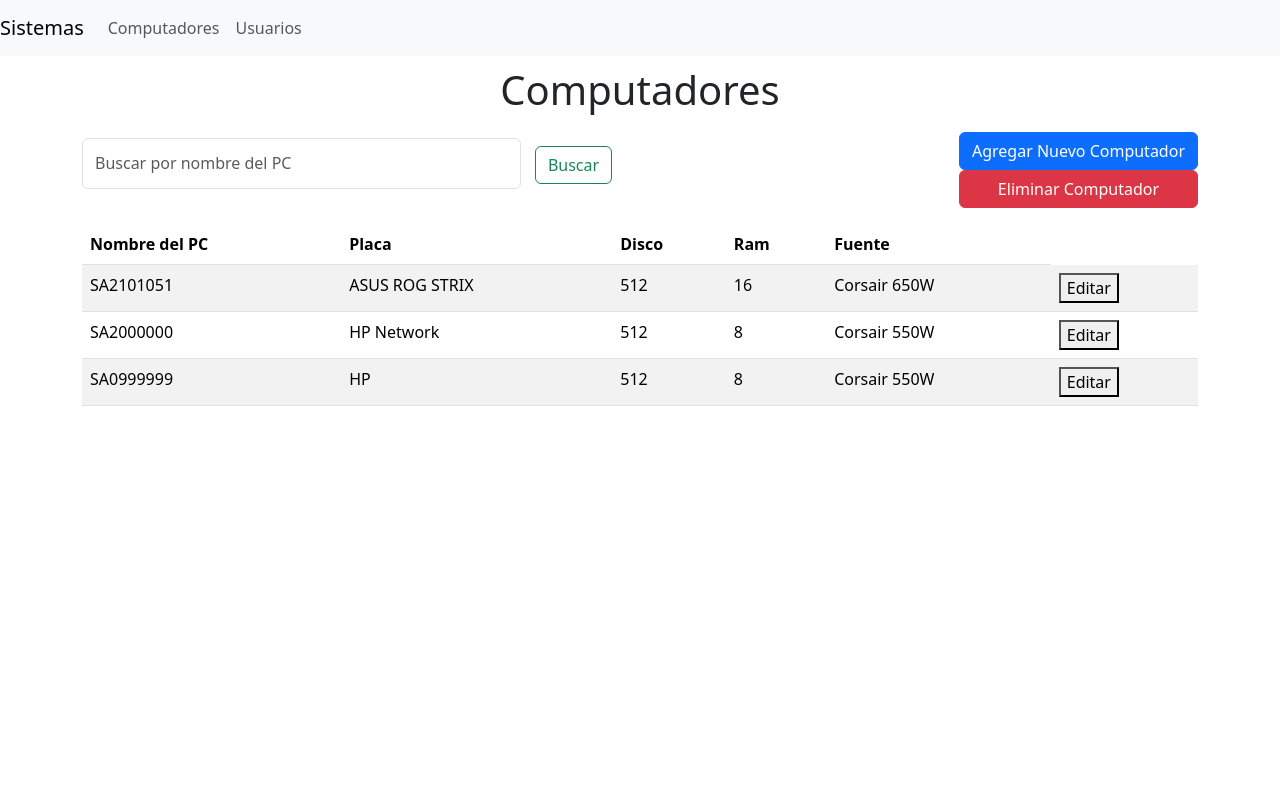
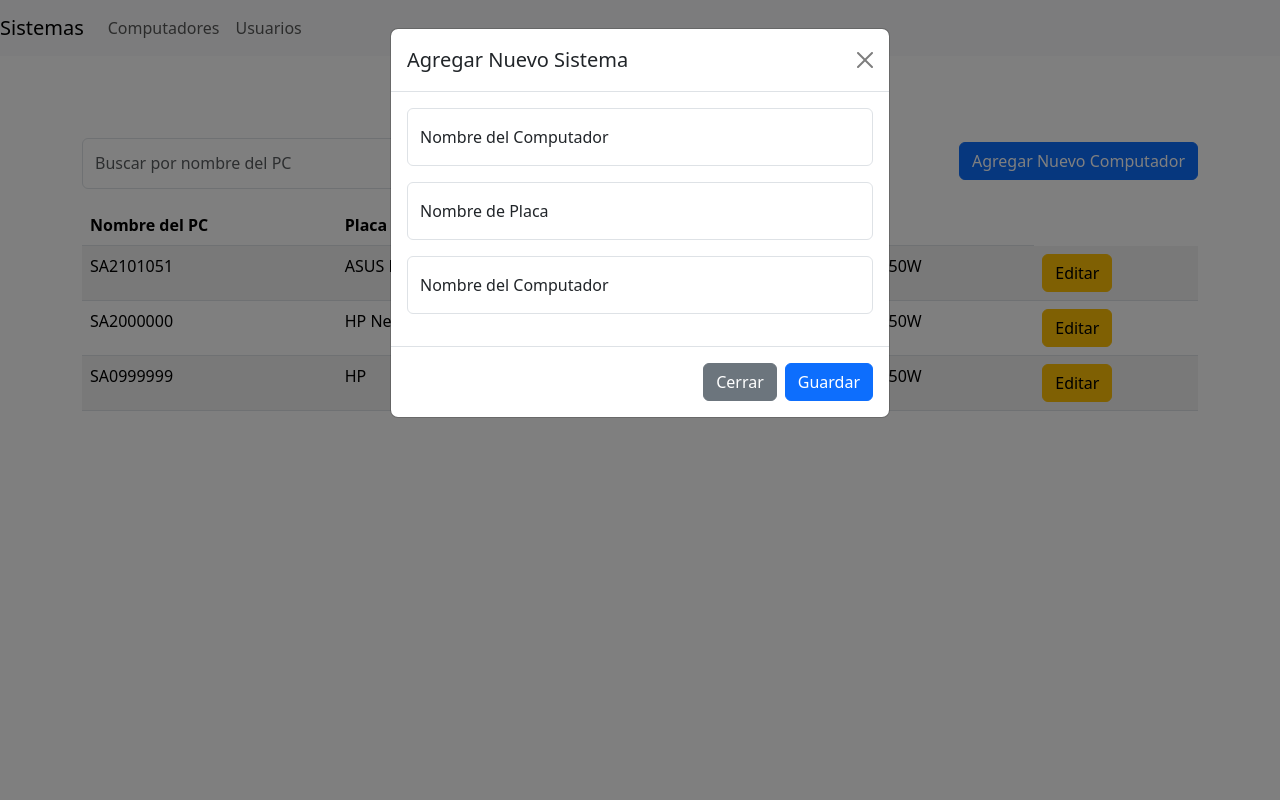
Before and after one commit to jhonavelasquez/proyecto_inventario_TI, a Flask app: page /computadores in a window 1280 px wide, after a click on "Agregar Nuevo Computador". Run offline with Flask 3, Linux system fonts and the light colour scheme; data comes from the database, SQL or seed files in the repository.

Commit message:
se modificó estructura de base de datos y se agregaron editar las tablas

```diff
--- a/app.py
+++ b/app.py
@@ -1,7 +1,8 @@
 import sqlite3
-from flask import Flask, render_template, request, redirect,url_for
+from flask import Flask, render_template, request, redirect, url_for, flash
 
 app = Flask(__name__)
+app.secret_key = 's3cr3t_k3y_12345'
 
 def get_db_connection():
     conn = sqlite3.connect('database.db')
@@ -11,27 +12,21 @@ def get_db_connection():
 @app.route('/', methods=['GET'])
 def index():
     conn = get_db_connection()
-
     sistema_id = request.args.get('sistema')
     search_query = request.args.get('search', '')
 
     sistemas = conn.execute("SELECT * FROM Sistema").fetchall()
-
     pcs = conn.execute("SELECT * FROM Pc").fetchall()
 
-    # Consulta base
     query = '''
     SELECT Usuario.Id_usuario, Usuario.Nombre_user, Usuario.Email, Pc.Id_pc,
-        Pc.Nombre_pc, Usuario_Sistema.Id_sistema, Sistema.Nombre_sistema, Usuario_Sistema.Activo
+        Pc.Nombre_pc, Sistema.Id_sistema, Sistema.Nombre_sistema, Usuario_Sistema_PC.Activo
     FROM Usuario
-    INNER JOIN Usuario_PC ON Usuario.Id_usuario = Usuario_PC.Id_usuario
-    INNER JOIN Pc ON Pc.Id_pc = Usuario_PC.Id_pc
-    INNER JOIN Usuario_Sistema ON Usuario_Sistema.Id_usuario = Usuario.Id_usuario
-    INNER JOIN Sistema ON Sistema.Id_sistema = Usuario_Sistema.Id_sistema
+    INNER JOIN Usuario_Sistema_PC ON Usuario_Sistema_PC.Id_usuario = Usuario.Id_usuario
+    INNER JOIN Pc ON Pc.Id_pc = Usuario_Sistema_PC.Id_pc
+    INNER JOIN Sistema ON Sistema.Id_sistema = Usuario_Sistema_PC.Id_sistema
     WHERE 1=1
     '''
-
-    # Agregar filtros
     params = []
     if sistema_id:
         query += ' AND Sistema.Id_sistema = ?'
@@ -40,71 +35,145 @@ def index():
         query += ' AND (Usuario.Nombre_user LIKE ? OR Pc.Nombre_pc LIKE ?)'
         params.extend(['%' + search_query + '%', '%' + search_query + '%'])
 
-    # Ejecutar la consulta con los parámetros
     user_pc_data = conn.execute(query, params).fetchall()
     conn.close()
 
-    return render_template('index.html', user_pc_data=user_pc_data, sistemas=sistemas, pcs = pcs)
+    return render_template('index.html', user_pc_data=user_pc_data, sistemas=sistemas, pcs=pcs)
+
+@app.route('/cargar_tabla', methods=['GET'])
+def cargar_tabla():
+    conn = get_db_connection()
+    sistema_id = request.args.get('sistema')
+    search_query = request.args.get('search', '')
+
+    query = '''
+    SELECT Usuario.Id_usuario, Usuario.Nombre_user, Usuario.Email, Pc.Id_pc,
+        Pc.Nombre_pc, Sistema.Id_sistema, Sistema.Nombre_sistema, Usuario_Sistema_PC.Activo
+    FROM Usuario
+    INNER JOIN Usuario_Sistema_PC ON Usuario_Sistema_PC.Id_usuario = Usuario.Id_usuario
+    INNER JOIN Pc ON Pc.Id_pc = Usuario_Sistema_PC.Id_pc
+    INNER JOIN Sistema ON Sistema.Id_sistema = Usuario_Sistema_PC.Id_sistema
+    WHERE 1=1
+    '''
+    params = []
+    if sistema_id:
+        query += ' AND Sistema.Id_sistema = ?'
+        params.append(sistema_id)
+    if search_query:
+        query += ' AND (Usuario.Nombre_user LIKE ? OR Pc.Nombre_pc LIKE ?)'
+        params.extend(['%' + search_query + '%', '%' + search_query + '%'])
+
+    user_pc_data = conn.execute(query, params).fetchall()
+    conn.close()
+
+    return render_template('_tabla.html', user_pc_data=user_pc_data)
+
 
 @app.route('/crear_sistema', methods=['POST'])
 def crear_sistema():
+    conn = get_db_connection()
     nombre_sistema = request.form['nombre_sistema']
 
-    conn = get_db_connection()
+    # Verificar si el sistema ya existe
+    sistemas = conn.execute("SELECT Nombre_sistema FROM Sistema").fetchall()
 
+    for sistema in sistemas:
+        if nombre_sistema == sistema['Nombre_sistema']:
+            flash("El sistema ya existe y no será añadido de nuevo.", "warning")
+            conn.close()
+            return redirect(url_for('index'))
+
+    # Insertar el nuevo sistema
     conn.execute('INSERT INTO Sistema (Nombre_sistema) VALUES (?)', (nombre_sistema,))
     conn.commit()
-    conn.close()
 
-    return redirect(url_for('index'))
+    # Obtener el Id del nuevo sistema
+    id_sistema = conn.execute(
+        'SELECT Id_sistema FROM Sistema WHERE Nombre_sistema = ?', (nombre_sistema,)).fetchone()['Id_sistema']
 
-@app.route('/eliminar_sistema', methods=['POST'])
-def eliminar_sistema():
-    sistema_id = request.form.get('sistema')
+    # Obtener todos los usuarios
+    usuarios = conn.execute("SELECT Id_usuario FROM Usuario").fetchall()
 
-    if sistema_id:
-        conn = get_db_connection()
+    for usuario in usuarios:
+        # Obtener el PC más utilizado por el usuario actual
+        id_pc_mas_utilizado = conn.execute('''
+            SELECT Id_pc
+            FROM Usuario_Sistema_PC
+            WHERE Id_usuario = ?
+            GROUP BY Id_pc
+            ORDER BY COUNT(*) DESC
+            LIMIT 1
+        ''', (usuario['Id_usuario'],)).fetchone()
 
-        # Eliminar el sistema con el ID proporcionado
-        conn.execute('DELETE FROM Sistema WHERE Id_sistema = ?', (sistema_id,))
-        conn.commit()
-        conn.close()
-
-    return redirect(url_for('index'))
-
-@app.route('/editar_registro', methods=['POST'])
-def editar_registro():
-    id_usuario = request.form['Id_usuario']
-    id_sistema = request.form['editar_Sistema']
-    activo = request.form['Activo']
-    nuevo_id_pc = request.form['nuevo_Id_pc']
-    print("----------")
-    print(id_usuario)
-    print(id_sistema)
-    print("----------")
-    conn = get_db_connection()
-
-    conn.execute(
-        'UPDATE Usuario_Sistema SET Activo = ? WHERE Id_usuario = ? AND Id_sistema = ?',
-        (activo, id_usuario, id_sistema)
-    )
-
-    conn.execute(
-        'DELETE FROM Usuario_PC WHERE Id_usuario = ?',
-        (id_usuario,)
-    )
-
-    conn.execute(
-        'INSERT INTO Usuario_PC (Id_usuario, Id_pc) VALUES (?, ?)',
-        (id_usuario, nuevo_id_pc)
-    )
+        if id_pc_mas_utilizado:
+            # Asignar el sistema al PC más utilizado por el usuario
+            conn.execute(
+                "INSERT INTO Usuario_Sistema_PC (Id_usuario, Id_sistema, Id_pc, Activo) VALUES (?, ?, ?, FALSE)",
+                (usuario['Id_usuario'], id_sistema, id_pc_mas_utilizado['Id_pc'])
+            )
+        else:
+            flash(f"No se pudo encontrar un PC asignado para el usuario con ID {usuario['Id_usuario']}.", "warning")
 
     conn.commit()
     conn.close()
 
+    flash("Sistema creado exitosamente y asignado a los PCs más utilizados por cada usuario.", "success")
     return redirect(url_for('index'))
 
-# Funciones de Computadores
+
+@app.route('/eliminar_sistema', methods=['POST'])
+def eliminar_sistema():
+    conn = get_db_connection()
+    sistema_id = request.form.get('sistema')
+
+    if sistema_id:
+        sistema = conn.execute('SELECT Nombre_sistema FROM Sistema WHERE Id_sistema = ?', (sistema_id,)).fetchone()
+        nombre_sistema = sistema['Nombre_sistema']
+
+        if sistema:
+            conn.execute('DELETE FROM Sistema WHERE Id_sistema = ?', (sistema_id,))
+            flash(f"{nombre_sistema} ha sido eliminado.", "warning")
+            conn.commit()
+            conn.close()
+
+    return redirect(url_for('index'))
+
+@app.route('/editar_sistema/<int:id_sistema>/<int:id_usuario>/<int:id_pc>', methods=['GET', 'POST'])
+def editar_sistema(id_sistema, id_usuario, id_pc):
+    conn = get_db_connection()
+
+    if request.method == 'POST':
+        nuevo_id_pc = request.form.get('nuevo_Id_pc')
+        activo = request.form.get('Activo')
+
+        # Actualiza el registro en Usuario_Sistema_PC
+        conn.execute('''
+            UPDATE Usuario_Sistema_PC
+            SET Activo = ?, Id_pc = ?
+            WHERE Id_usuario = ? AND Id_sistema = ? AND Id_pc = ?
+        ''', (activo, nuevo_id_pc, id_usuario, id_sistema, id_pc))
+
+        conn.commit()
+        conn.close()
+
+        flash("¡El PC y el estado del sistema han sido actualizados!", "success")
+        return redirect(url_for('index'))
+
+    user_pc = conn.execute('''
+        SELECT Usuario.Id_usuario, Usuario.Nombre_user, Usuario_Sistema_PC.Id_pc, Pc.Nombre_pc,
+               Sistema.Nombre_sistema, Usuario_Sistema_PC.Activo, Usuario_Sistema_PC.Id_sistema
+        FROM Usuario
+        INNER JOIN Usuario_Sistema_PC ON Usuario.Id_usuario = Usuario_Sistema_PC.Id_usuario
+        INNER JOIN Pc ON Pc.Id_pc = Usuario_Sistema_PC.Id_pc
+        INNER JOIN Sistema ON Usuario_Sistema_PC.Id_sistema = Sistema.Id_sistema
+        WHERE Usuario_Sistema_PC.Id_sistema = ? AND Usuario_Sistema_PC.Id_usuario = ? AND Usuario_Sistema_PC.Id_pc = ?
+    ''', (id_sistema, id_usuario, id_pc)).fetchone()
+
+    pcs = conn.execute("SELECT * FROM Pc").fetchall()
+    conn.close()
+
+    return render_template('editar_sistema.html', user_pc=user_pc, pcs=pcs)
+
 @app.route('/computadores', methods=['GET'])
 def computadores():
     conn = get_db_connection()
@@ -112,28 +181,30 @@ def computadores():
     search_query = request.args.get('search', '')
 
     query = "SELECT * FROM Pc Where 1 = 1"
-
     params = []
     if search_query:
         query += ' AND Pc.Nombre_pc LIKE ?'
         params.extend(['%' + search_query + '%'])
 
-
-    pcs = conn.execute(query, params).fetchall()
+    filtro_pcs = conn.execute(query, params).fetchall()
     conn.close()
 
-    return render_template('computadores.html', pcs=pcs)
+    return render_template('computadores.html', filtro_pcs=filtro_pcs)
 
+@app.route('/crear_computador', methods=['GET','POST'])
+def crear_computador():
+    if request.method == 'POST':
 
-# funciones de Usuario
+        return redirect('computadores')
+    return render_template('computadores.html')
+
 @app.route('/usuarios', methods=['GET'])
 def usuarios():
     conn = get_db_connection()
 
     search_query = request.args.get('search', '')
 
-    query = '''SELECT Usuario.Id_usuario, Usuario.Nombre_user, Usuario.Email FROM Usuario Where 1 = 1
-    '''
+    query = '''SELECT Usuario.Id_usuario, Usuario.Nombre_user, Usuario.Email FROM Usuario Where 1 = 1'''
     pcs = conn.execute("SELECT * FROM Pc").fetchall()
 
     params = []
@@ -141,11 +212,10 @@ def usuarios():
         query += ' AND Usuario.Nombre_user LIKE ?'
         params.extend(['%' + search_query + '%'])
 
-
     users = conn.execute(query, params).fetchall()
     conn.close()
 
-    return render_template('usuarios.html', users=users, pcs = pcs)
+    return render_template('usuarios.html', users=users, pcs=pcs)
 
 @app.route('/crear_usuario', methods=['GET', 'POST'])
 def crear_usuario():
@@ -160,20 +230,61 @@ def crear_usuario():
         id_usuario = conn.execute(
             'SELECT Id_usuario FROM Usuario WHERE Nombre_user = ? AND Email = ?', (nombre_user, email_user)).fetchone()['Id_usuario']
 
-        conn.execute('INSERT INTO Usuario_PC (Id_usuario, Id_pc) VALUES (?, ?)', (id_usuario, id_pc))
+
 
         sistemas = conn.execute("SELECT Id_sistema FROM Sistema").fetchall()
 
         for sistema in sistemas:
             conn.execute(
-                "INSERT INTO Usuario_Sistema (Id_usuario, Id_sistema, Activo) VALUES (?, ?, FALSE)",
-                (id_usuario, sistema['Id_sistema'])
+                "INSERT INTO Usuario_Sistema_PC (Id_usuario, Id_sistema, Id_pc, Activo) VALUES (?, ?, ?,FALSE)",
+                (id_usuario, sistema['Id_sistema'],id_pc)
             )
 
         conn.commit()
         conn.close()
 
+        flash("Usuario creado exitosamente.", "success")
         return redirect(url_for('usuarios'))
 
+    return render_template('usuarios.html')
 
-    return render_template('usuarios.html')
+@app.route('/editar_usuario/<int:id>', methods=['GET'])
+def editar_usuario(id):
+    conn = get_db_connection()
+
+    # Obtener los detalles del usuario para el ID proporcionado
+    use = conn.execute('''
+        SELECT *
+        FROM Usuario
+        WHERE Usuario.Id_usuario = ?
+    ''', (id,)).fetchone()
+    conn.close()
+
+    return render_template('editar_usuario.html', use=use)
+
+@app.route('/editar_usuario_form', methods=['POST'])
+def editar_usuario_form():
+    id_usuario = request.form['id_usuario']
+    nombre_usuario = request.form['nombre_usuario']
+    email = request.form['email']
+    action = request.form['action']
+
+    conn = get_db_connection()
+
+    if action == 'save':
+        conn.execute(
+            'UPDATE Usuario SET Nombre_user = ?, Email = ? WHERE Id_usuario = ?',
+            (nombre_usuario, email, id_usuario)
+        )
+        flash("Información del usuario actualizada con éxito.", "success")
+    elif action == 'delete':
+        conn.execute(
+            'DELETE FROM Usuario WHERE Id_usuario = ?',
+            (id_usuario,)
+        )
+        flash("Usuario eliminado con éxito.", "danger")
+
+    conn.commit()
+    conn.close()
+
+    return redirect(url_for('usuarios'))
--- /dev/null
+++ b/static/css/style_editar_sistema.css
@@ -0,0 +1,4 @@
+.card{
+    margin-top: 10%;
+    padding: 3% 10% 3% 10%;
+}
--- /dev/null
+++ b/static/css/style_editar_usuario.css
@@ -0,0 +1,4 @@
+.card{
+    margin-top: 10%;
+    padding: 3% 10% 3% 10%;
+}
--- a/templates/base.html
+++ b/templates/base.html
@@ -22,10 +22,10 @@
     <div class="collapse navbar-collapse" id="navbarNav">
       <ul class="navbar-nav">
         <li class="nav-item active">
-          <a class="nav-link" href="{{ url_for('computadores')}}">Computadores</a>
+          <a class="nav-link" href="{{url_for('computadores')}}">Computadores</a>
         </li>
         <li class="nav-item active">
-          <a class="nav-link" href="{{ url_for('usuarios')}}">Usuarios</a>
+          <a class="nav-link" href="{{url_for('usuarios')}}">Usuarios</a>
         </li>
       </ul>
     </div>
--- a/templates/computadores.html
+++ b/templates/computadores.html
@@ -19,12 +19,43 @@
     </div>
     <div class="Botones_Sistema">
         <button class="btn btn-primary" data-bs-toggle="modal" data-bs-target="#ModalAgregarComputador">Agregar Nuevo Computador</button>
-
-        <button class="btn btn-danger" data-bs-toggle="modal" data-bs-target="#ModelEliminarComputador">Eliminar Computador</button>
     </div>
 </div>
 
-{% if pcs %}
+<!-- AGREGAR SISTEMA -->
+<div class="modal fade" id="ModalAgregarComputador" tabindex="-1" aria-labelledby="ModalAgregarComputador" aria-hidden="true">
+    <div class="modal-dialog">
+        <div class="modal-content">
+            <div class="modal-header">
+                <h5 class="modal-title" id="ModalAgregarComputador">Agregar Nuevo Sistema</h5>
+                <button type="button" class="btn-close" data-bs-dismiss="modal" aria-label="Close"></button>
+            </div>
+            <form method="post" action="{{ url_for('crear_computador') }}">
+                <div class="modal-body">
+                    <div class="form-floating mb-3">
+                        <input type="text" id="nombre_computador" name="nombre_computador" class="form-control" placeholder="" value="">
+                        <label for="nombre_computador">Nombre del Computador</label>
+                    </div>
+                    <div class="form-floating mb-3">
+                        <input type="text" id="nombre_placa" name="nombre_placa" class="form-control" placeholder="" value="">
+                        <label for="nombre_placa">Nombre de Placa</label>
+                    </div>
+                    <div class="form-floating mb-3">
+                        <input type="text" id="nombre_computador" name="nombre_computador" class="form-control" placeholder="" value="">
+                        <label for="nombre_computador">Nombre del Computador</label>
+                    </div>
+                </div>
+                <div class="modal-footer">
+                    <button type="button" class="btn btn-secondary" data-bs-dismiss="modal">Cerrar</button>
+                    <button type="submit" class="btn btn-primary">Guardar</button>
+                </div>
+            </form>
+
+        </div>
+    </div>
+</div>
+
+{% if filtro_pcs %}
 <table class="table table-striped mt-3">
     <thead>
         <tr>
@@ -36,7 +67,7 @@
         </tr>
     </thead>
     <tbody>
-        {% for row in pcs %}
+        {% for row in filtro_pcs %}
         <tr>
             <td>{{ row['Nombre_pc'] }}</td>
             <td>{{ row['Placa'] }}</td>
@@ -44,9 +75,7 @@
             <td>{{ row['Ram'] }}</td>
             <td>{{ row['Fuente'] }}</td>
             <td>
-                <button>
-                    Editar
-                </button>
+                <a href="#" class="btn btn-warning">Editar</a>
             </td>
         </tr>
         {% endfor %}
```
Also changed, not shown: init_db.py (+15 -15 lines), schema.sql (+8 -13 lines), templates/editar_computador.html (added, +38 -0 lines), templates/editar_sistema.html (added, +42 -0 lines), templates/editar_usuario.html (added, +38 -0 lines), templates/index.html (+53 -100 lines), templates/usuarios.html (+17 -7 lines), database.db.
